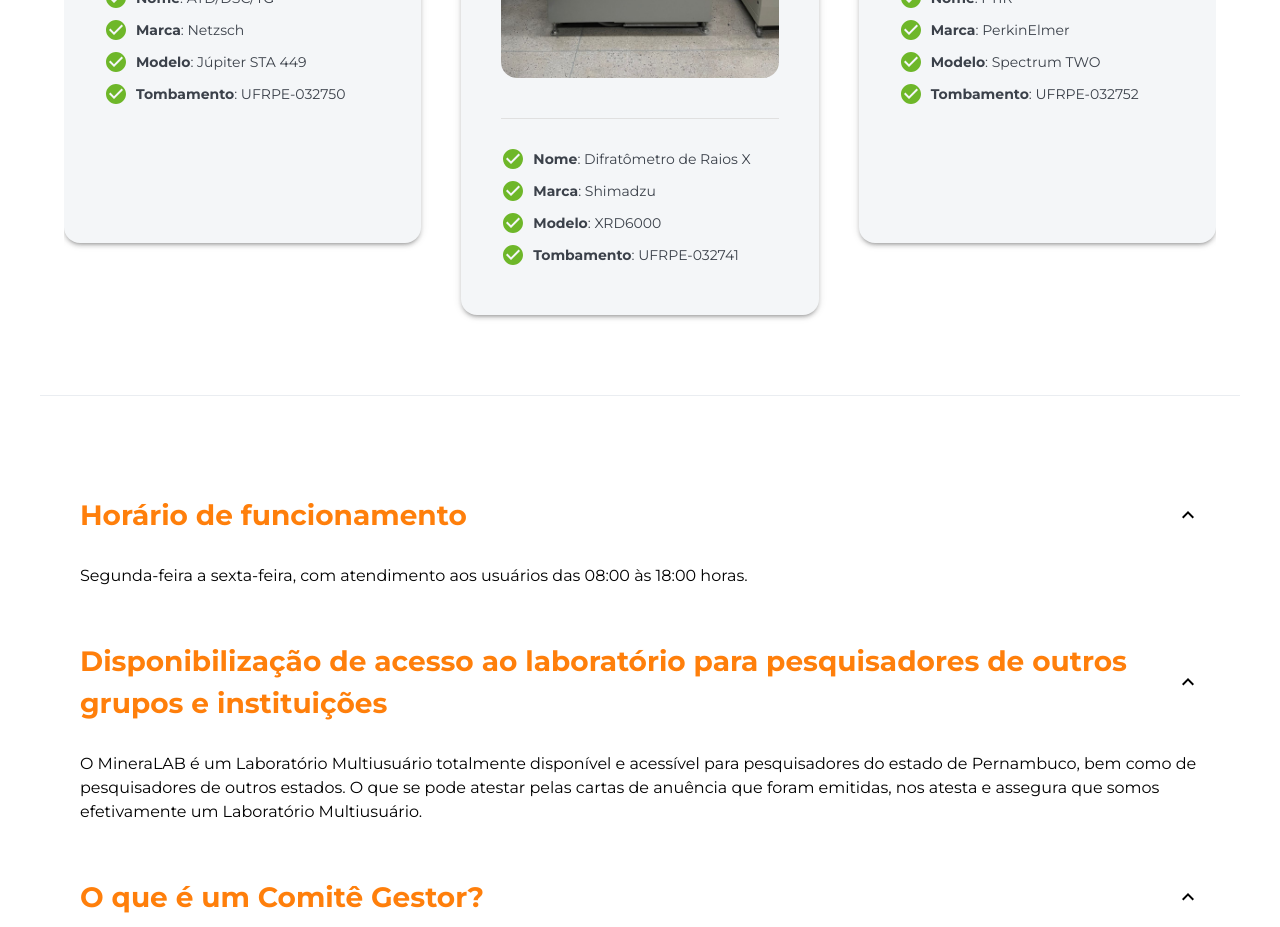
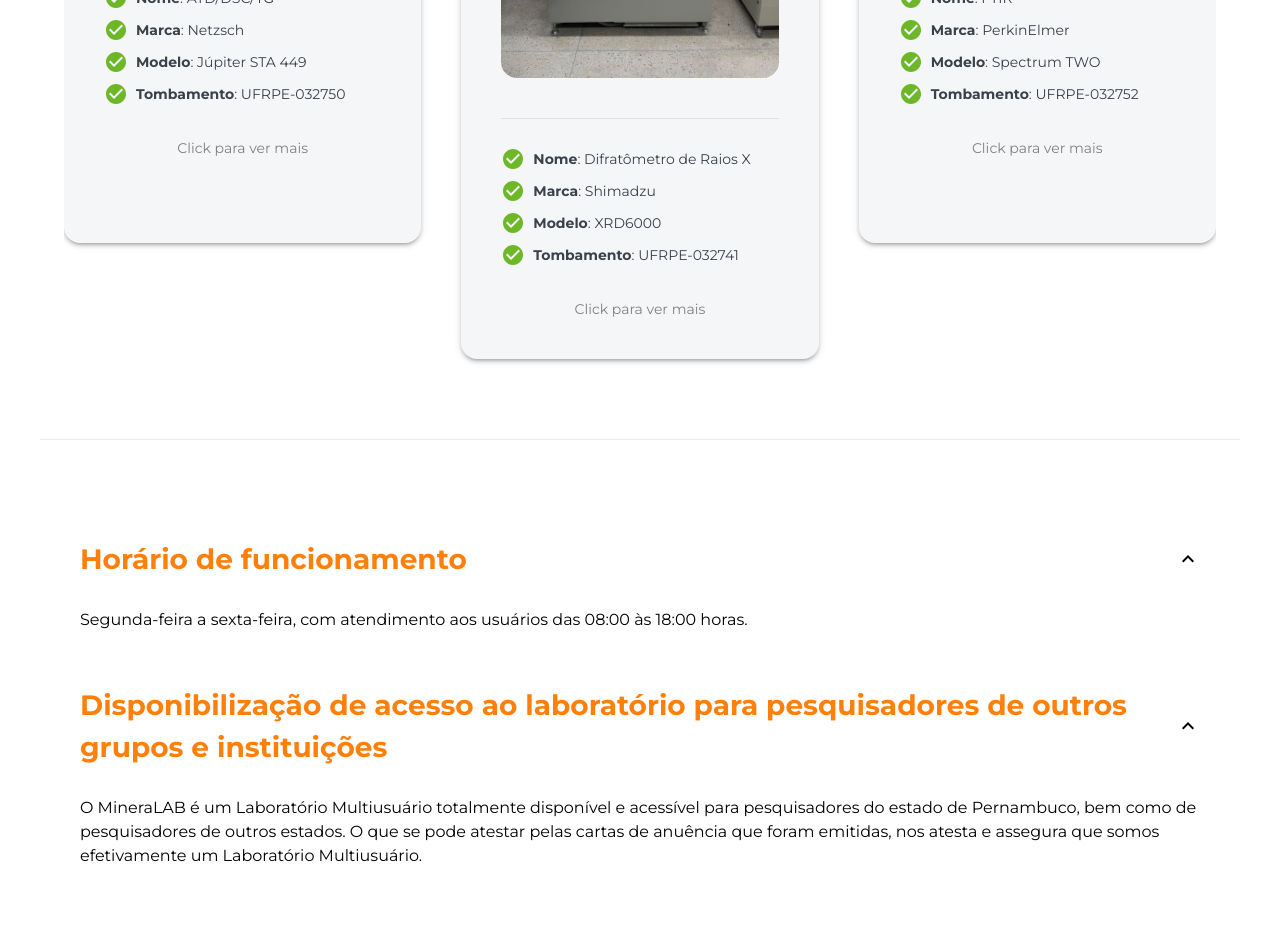
Before and after one commit to tmz81/minera-lab, a React (Vite) app: page / in a window 1280 px wide. Shown: the part 2360-3287 px from the top of the page. Built offline with nearby package versions, Linux system fonts and the light colour scheme.

Commit message:
change cards

```diff
--- a/src/components/Equipamentos.jsx
+++ b/src/components/Equipamentos.jsx
@@ -76,6 +76,7 @@ export default function Equipamentos() {
                         transform: "scale(1.05)",
                       },
                     }}
+                    onClick={() => handleOpen(card)}
                   >
                     <Box
                       component="img"
@@ -89,14 +90,9 @@ export default function Equipamentos() {
                         mx: "auto",
                         cursor: "pointer",
                         marginBottom: "40px",
-                        transition: "transform 0.3s ease-in-out",
-                        "&:hover": {
-                          transform: "scale(1.05)",
-                        },
                       }}
                       src={card.src}
                       alt={card.alt}
-                      onClick={() => handleOpen(card)}
                     />
                     <Box
                       sx={{
@@ -160,6 +156,12 @@ export default function Equipamentos() {
                         />{" "}
                         <strong>Tombamento</strong>: {card.platformCode}
                       </Typography>
+                      <Typography
+                        variant="body2"
+                        sx={{ textAlign: "center", mt: 4, color: "gray" }}
+                      >
+                        Click para ver mais
+                      </Typography>
                     </Box>
                   </Box>
                 </SwiperSlide>
```
